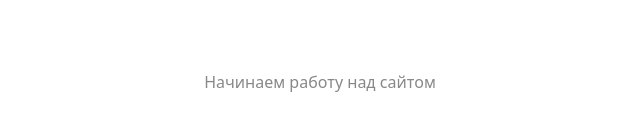
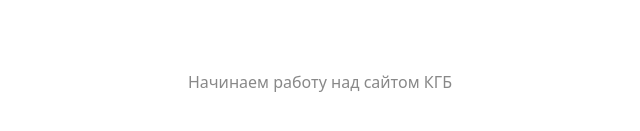
Before and after one commit to zzpillau/kgb_guides, a React (Vite) app: page / in a window 1280 px wide. Shown: the part 487-618 px from the top of the page, without its empty margins (320-960 px from the left). Built offline with nearby package versions, Linux system fonts and the light colour scheme.

Commit message:
chore: deploy test

```diff
--- a/src/App.jsx
+++ b/src/App.jsx
@@ -22,7 +22,7 @@
         </button> */}
       </div>
       <p className="read-the-docs">
-        Начинаем работу над сайтом
+        Начинаем работу над сайтом КГБ
       </p>
     </>
   )
```
